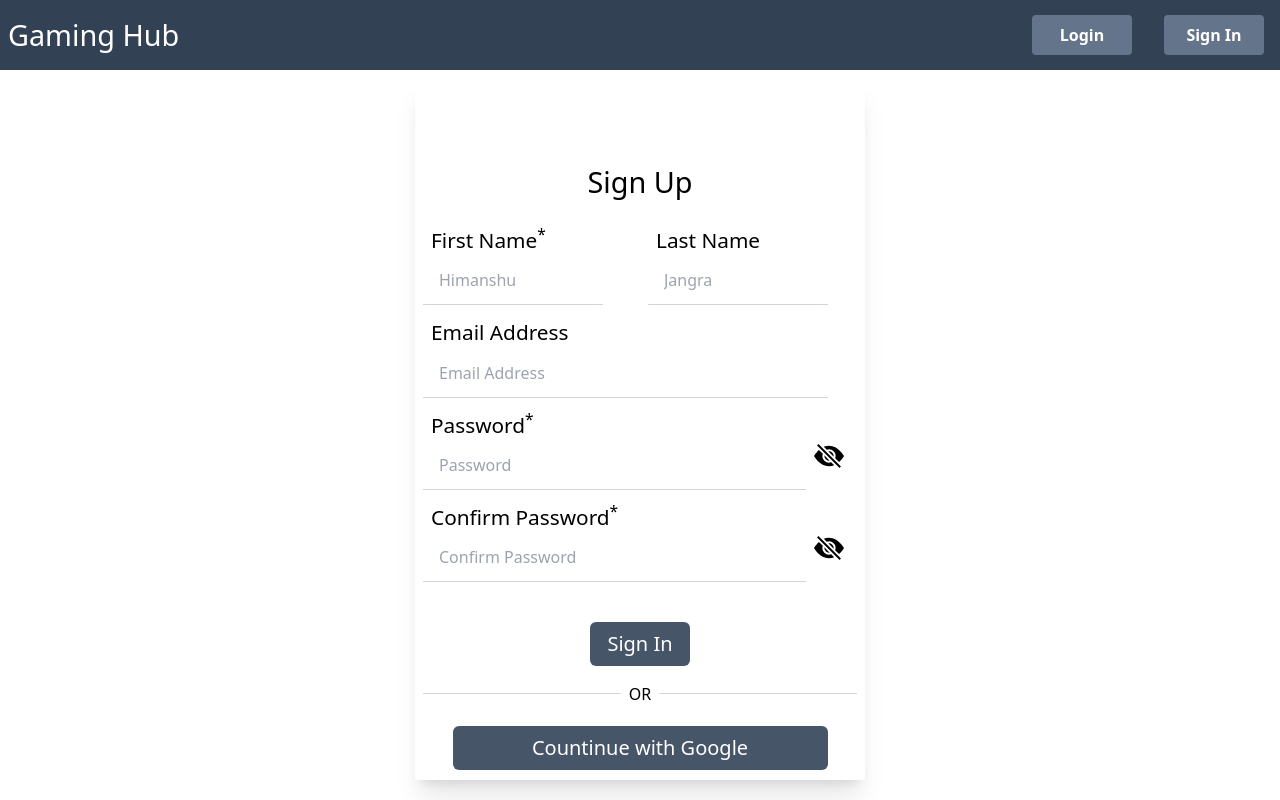
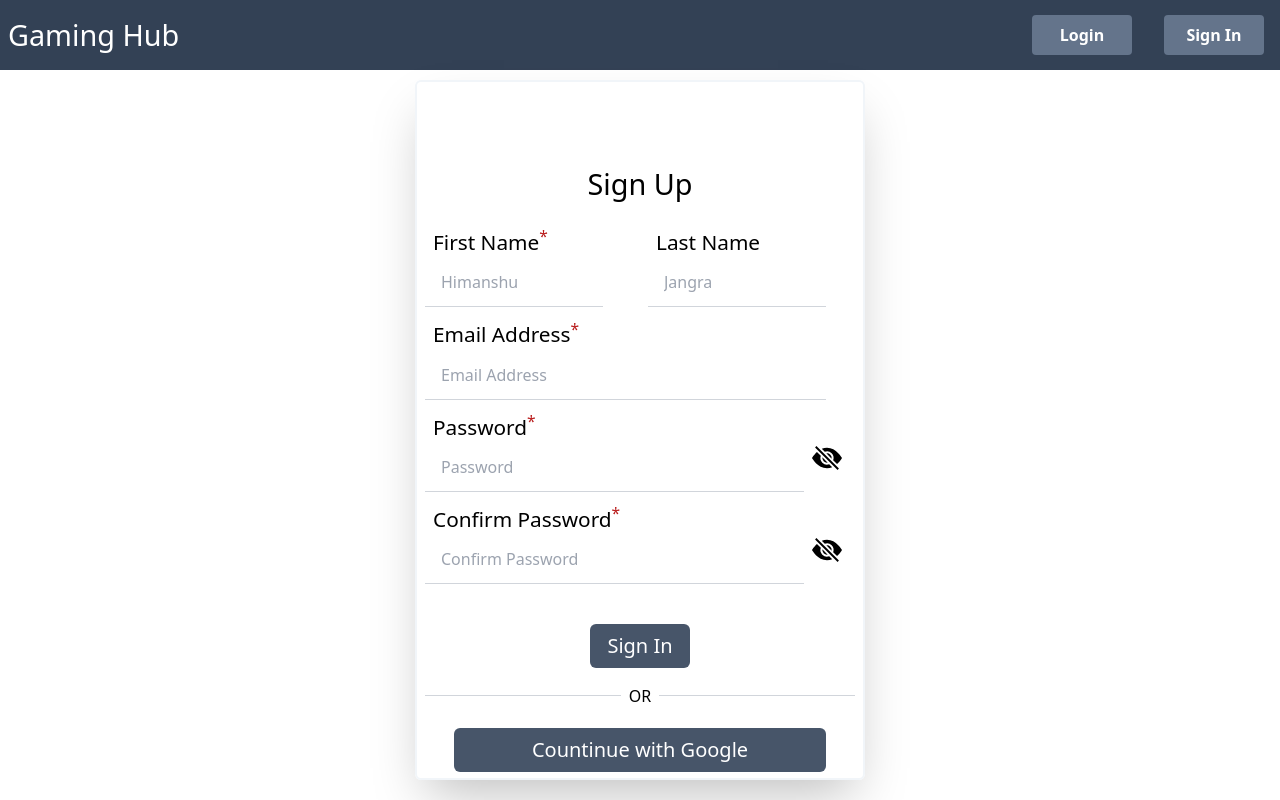
Before and after one commit to Himanshuu03/gaminghub, a React (Create React App) app in the folder gaminghub/: page /signup in a window 1280 px wide. Built offline with nearby package versions, Linux system fonts and the light colour scheme; some icons are missing.

Commit message:
custom hooks

```diff
--- a/gaminghub/src/App.js
+++ b/gaminghub/src/App.js
@@ -29,7 +29,7 @@ function App() {
     }
   }
   return (
-    <div className="w-screen h-screen">
+    <div className="w-screen h-screen ">
       <Navbar title="Gaming Hub" checkIsThereInput={checkIsThereInput} isLoggedIn={isLoggedIn} setIsLoggedIn={setIsLoggedIn} setData={setData}></Navbar>
       <Routes>
         <Route path="/" element={<Cards gameData={data}></Cards>}/>
--- a/gaminghub/src/pages/LoginForm.js
+++ b/gaminghub/src/pages/LoginForm.js
@@ -29,12 +29,12 @@ export const LoginForm = ({setIsLoggedIn}) => {
     <div>
          <form onSubmit={submitHandler} className="mt-3">
                 <label>
-                    <p className="text-[1.3rem] ml-4">Email Address<sup>*</sup></p>
+                    <p className="text-[1.3rem] ml-4">Email Address<sup className="text-red-700">*</sup></p>
                     <input className="w-[85%] mr-2 px-4 py-3 ml-2  border-b border-gray-300 focus:outline-none focus:ring-2 focus:border-transparent"
                     required type="email" placeholder='Email Address' name='email' value={formData.email} onChange={changeHandler}></input>
                 </label>
                 <label>
-                    <p className="text-[1.3rem] mt-4 ml-4">Password<sup>*</sup></p>
+                    <p className="text-[1.3rem] mt-4 ml-4">Password<sup className="text-red-700">*</sup></p>
                     <input className="w-[85%] mr-2 px-4 py-3 ml-2 border-b border-gray-300 focus:outline-none focus:ring-2 focus:border-transparent"
                     required type= {showPassword ? "text" : "password"} placeholder="Password" name='password' value={formData.password} onChange={changeHandler}></input>
                     <span className="inline-block text-[30px]" onClick={()=>{
--- a/gaminghub/src/pages/SignupForm.js
+++ b/gaminghub/src/pages/SignupForm.js
@@ -38,7 +38,7 @@ export const SignupForm = ({setIsLoggedIn}) => {
     <form onSubmit={submitHandler}>
         <div className='flex justify-between items-center mt-3'>
         <label>
-            <p className="text-[1.3rem] ml-4">First Name<sup>*</sup></p>
+            <p className="text-[1.3rem] ml-4">First Name<sup className="text-red-700">*</sup></p>
             <input  className="w-[80%] mr-2 px-4 py-3 ml-2 border-b border-gray-300 focus:outline-none focus:ring-2 focus:ring-blue-500 focus:border-transparent"
             required type='text' value={formData.firstName} name='firstName' placeholder='Himanshu' onChange={changeHandler}></input>
         </label>
@@ -49,12 +49,12 @@ export const SignupForm = ({setIsLoggedIn}) => {
         </label>
         </div>
         <label>
-            <p className="text-[1.3rem] ml-4 mt-3">Email Address</p>
+            <p className="text-[1.3rem] ml-4 mt-3">Email Address<sup className="text-red-700">*</sup></p>
             <input className="w-[90%] mr-2 px-4 py-3 ml-2  border-b border-gray-300 focus:outline-none focus:ring-2 focus:ring-blue-500 focus:border-transparent"
             required type="email" value={formData.email} name='email' placeholder='Email Address' onChange={changeHandler}></input>
         </label>
         <label>
-            <p className="text-[1.3rem] ml-4 mt-3">Password<sup>*</sup></p>
+            <p className="text-[1.3rem] ml-4 mt-3">Password<sup className="text-red-700">*</sup></p>
             <input className="w-[85%] mr-2 px-4 py-3 ml-2  border-b border-gray-300 focus:outline-none focus:ring-2 focus:ring-blue-500 focus:border-transparent"
             required type={showPassword ? "text" :"password"} name='password' placeholder='Password' value={formData.password} onChange={changeHandler}></input>
             <span className="inline-block text-[30px]" onClick={()=>{
@@ -64,7 +64,7 @@ export const SignupForm = ({setIsLoggedIn}) => {
             </span>
         </label>
         <label>
-            <p className="text-[1.3rem] ml-4 mt-3">Confirm Password<sup>*</sup></p>
+            <p className="text-[1.3rem] ml-4 mt-3">Confirm Password<sup className="text-red-700">*</sup></p>
             <input className="w-[85%] mr-2 px-4 py-3 ml-2  border-b border-gray-300 focus:outline-none focus:ring-2 focus:ring-blue-500 focus:border-transparent"
              required value={formData.confirmPassword} type={showConfirmPassword ? "text" :"password"} name='confirmPassword' placeholder='Confirm Password' onChange={changeHandler}></input>
             <span className="inline-block text-[30px]" onClick={()=>{
--- a/gaminghub/src/pages/Templete.js
+++ b/gaminghub/src/pages/Templete.js
@@ -6,7 +6,7 @@ export const Templete = ({text,formtype,setIsLoggedIn}) => {
   return (
     <div className='flex justify-center items-center w-[100vw] h-[90vh]'>
         <div className={
-          formtype === "login" ? "flex flex-col shadow-xl  w-[372px] h-[520px]" : "flex flex-col shadow-xl h-[700px] w-[450px]"
+          formtype === "login" ? "flex flex-col shadow-2xl rounded-md border-2 border-slate-100 w-[372px] h-[520px]" : "flex flex-col shadow-2xl rounded-md border-2 border-slate-100 h-[700px] w-[450px]"
         }>
             <div className='flex justify-center items-center'>
               <PiUserCircleDuotone className='text-[5rem] m-0'></PiUserCircleDuotone>
```
